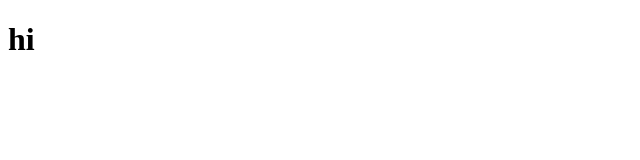
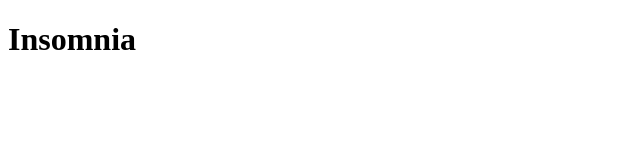
Before and after one commit to Hariniheartlove/Insomnia.github.io, a plain HTML site: page index.html in a window 1280 px wide. Shown: the whole page, without its empty margins (0-640 px from the left). Drawn offline with Linux system fonts and the light colour scheme.

Commit message:
Update index.html

```diff
--- a/index.html
+++ b/index.html
@@ -1,7 +1,7 @@
 <!Doctype html>
 <html>
   <body>
-    <h1>hi</h1>
+    <h1>Insomnia</h1>
 
 
 
```
